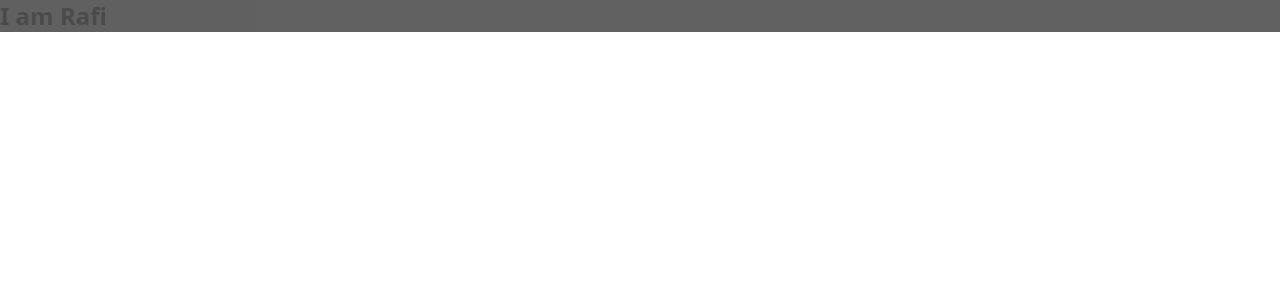
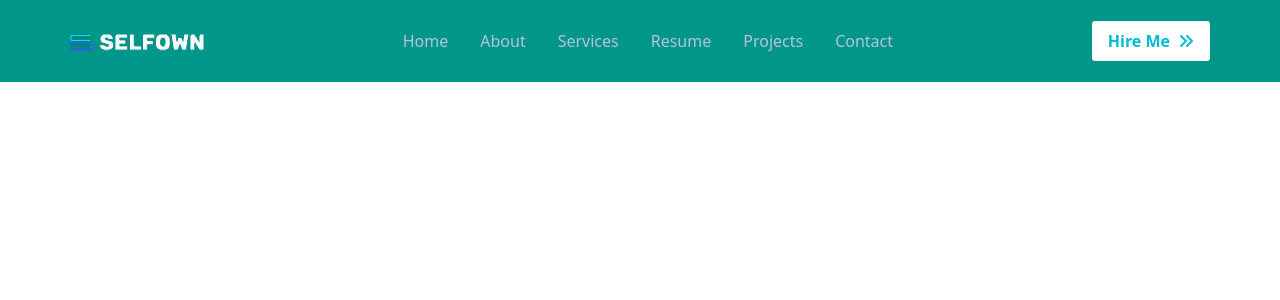
Before and after one commit to mesbaulrafi/myPortfolio, a React (Vite) app: page / in a window 1280 px wide. Shown: the top 300 px of the page. Built offline with nearby package versions, Linux system fonts and the light colour scheme.

Commit message:
add: header part

```diff
--- a/src/components/Conteinar.jsx
+++ b/src/components/Conteinar.jsx
@@ -2,7 +2,7 @@ import React, { Children } from 'react'
 
 const Conteinar = ({className,children}) => {
   return (
-    <div className={`max-w-[1310px] m-auto ${className}`}>{children}</div>
+    <div className={`w-[1140px] m-auto ${className}`}>{children}</div>
   )
 }
 
--- a/src/components/layouts/Header.jsx
+++ b/src/components/layouts/Header.jsx
@@ -1,9 +1,50 @@
 import React from 'react'
+import Images from '../Images'
+import Logo from '/src/assets/Logo.png'
+import Conteinar from '../Conteinar'
+import { FaAnglesRight } from "react-icons/fa6";
+
+
+
 
 const Header = () => {
   return (
     <>
-    <div className="text-2xl font-bold bg-[#1E1E1E] opacity-70">I am Rafi</div>
+    <div className="bg-teal-600 py-5">
+      <Conteinar>
+      <div className="flex items-center justify-between">
+          {/* Logo Part  */}
+      <div className="">
+        <Images imgSrc={Logo}/>
+      </div>
+      {/* Items  */}
+      <div className="">
+        <ul className='flex items-center gap-x-8'>
+          <li className='text-base text-[#B6C2E4] hover:text-[#00BCD4] relative inline-block
+          after:content-[]
+          after:absolute
+          after:bottom-[-5px]
+          after:left-1/2
+          after:-translate-x-1/2
+          after:w-0
+          after:h-0.5
+          after:bg-[#B6C2E4]
+          after:transition-all
+          after:duration-300
+          hover:after:w-full'>Home</li>
+          <li className='text-base text-[#B6C2E4] hover:text-[#00BCD4] duration-300'>About</li>
+          <li className='text-base text-[#B6C2E4] hover:text-[#00BCD4] duration-300'>Services</li>
+          <li className='text-base text-[#B6C2E4] hover:text-[#00BCD4] duration-300'>Resume</li>
+          <li className='text-base text-[#B6C2E4] hover:text-[#00BCD4] duration-300'>Projects</li>
+          <li className='text-base text-[#B6C2E4] hover:text-[#00BCD4] duration-300'>Contact</li>
+        </ul>
+      </div>
+      <div className="">
+        <li className='flex items-center gap-x-2 text-[#00BCD4] font-semibold py-2 px-4 bg-white rounded-[3.2px]'>Hire Me <FaAnglesRight className='text-base '/></li>
+      </div>
+      </div>
+      </Conteinar>
+    </div>
     </>
   )
 }
```
Also changed, not shown: src/assets/Logo.png (added).
